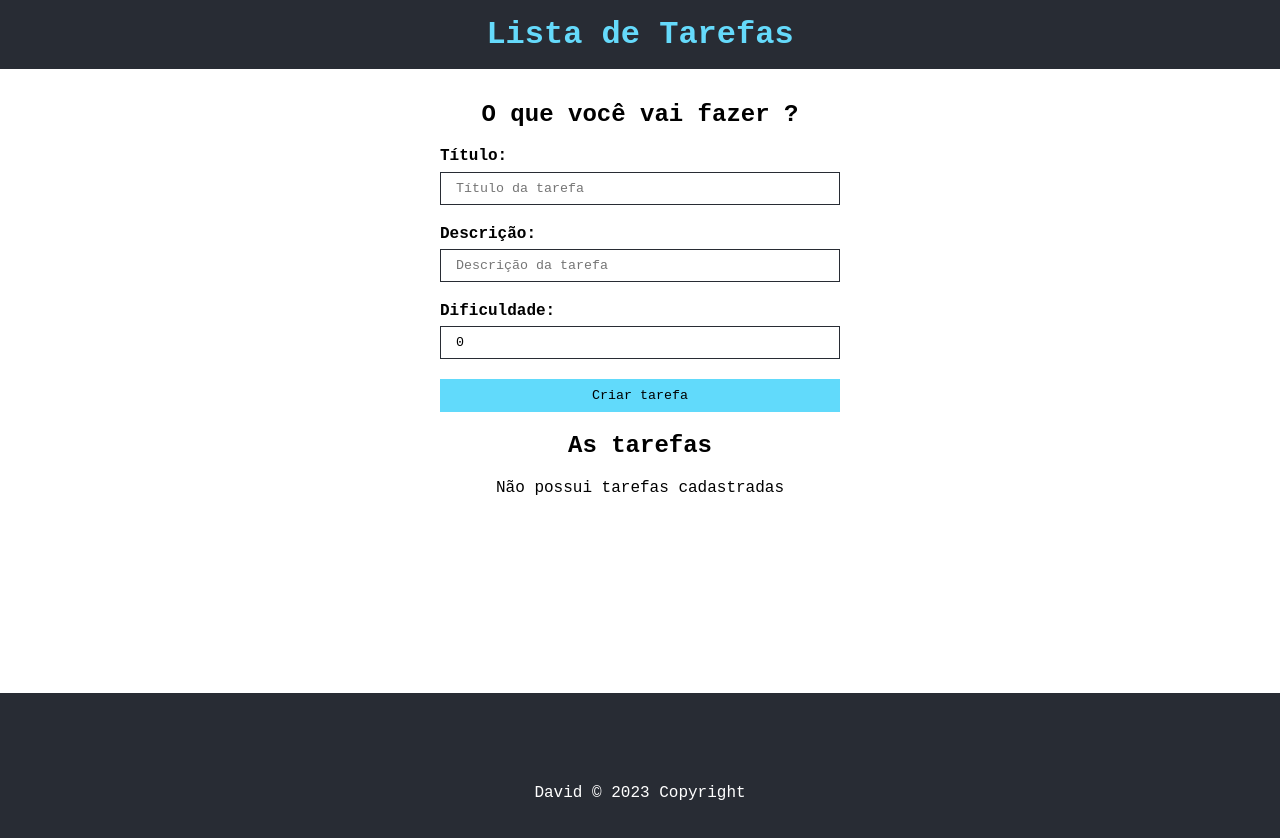
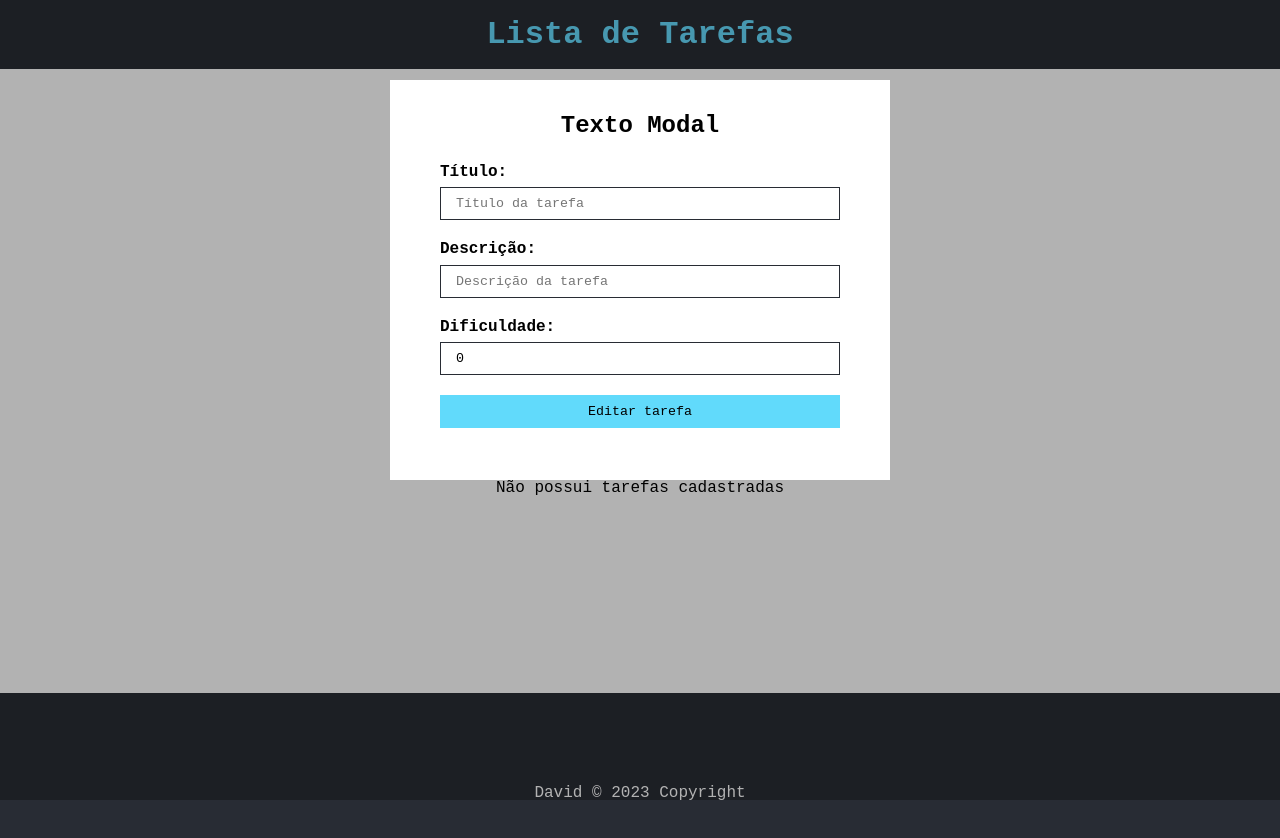
Before and after one commit to DavidGabrielBJorge/ListaDeTarefas, a React (Create React App) app: page / in a window 1280 px wide. Shown: the top 838 px of the page. Built offline with nearby package versions, Linux system fonts and the light colour scheme.

Commit message:
add: adicionando um pop-up para editar uma tarefa

```diff
--- a/src/App.tsx
+++ b/src/App.tsx
@@ -4,11 +4,14 @@
 import Footer from './components/Footer';
 import TaskForm from './components/TaskForm';
 import TaskList from './components/TaskList';
+import Modal from './components/Modal';
+
 //CSS App
 import styles from './App.module.css';
 
 //Interface das Tasks
 import { ITask } from './interfaces/task';
+
 
 function App() {
 
@@ -24,6 +27,7 @@
    }
  return (
  <div>
+   <Modal children={<TaskForm btnText='Editar tarefa' taskList={taskList}/>}></Modal>
 
     <Header></Header>
     <main className={styles.main}>
--- /dev/null
+++ b/src/components/Modal.module.css
@@ -0,0 +1,31 @@
+.fade{
+    width: 100%;
+    height: 100%;
+    position: absolute;
+    background-color: #000;
+    opacity: 0.3;
+}
+
+.modal{
+    position: absolute;
+    top: 10%;
+    left: 0;
+    right: 0;
+    margin: 0 auto;
+    width: 500px;
+    height: 400px;
+    z-index: 1;/*Colocar a frente da tela*/
+    background-color: white;
+    display: flex;
+    flex-direction: column;
+    justify-content: center;
+    text-align: center;
+}
+
+.modal h2{
+    margin-bottom: 1em;
+}
+
+.modal form{
+    width: 90%;
+}
--- /dev/null
+++ b/src/components/Modal.tsx
@@ -0,0 +1,21 @@
+import React, { Children } from "react";
+
+import styles from "./Modal.module.css"
+
+interface Props{
+    children: React.ReactNode //Campos do formulário
+}
+
+const Modal = ({children}: Props) =>{
+    return(
+        <div id="modal">
+            <div className={styles.fade}></div>
+            <div className={styles.modal}>
+                <h2>Texto Modal</h2>
+                {children}
+            </div>
+        </div>
+    )
+}
+
+export default Modal;
```
